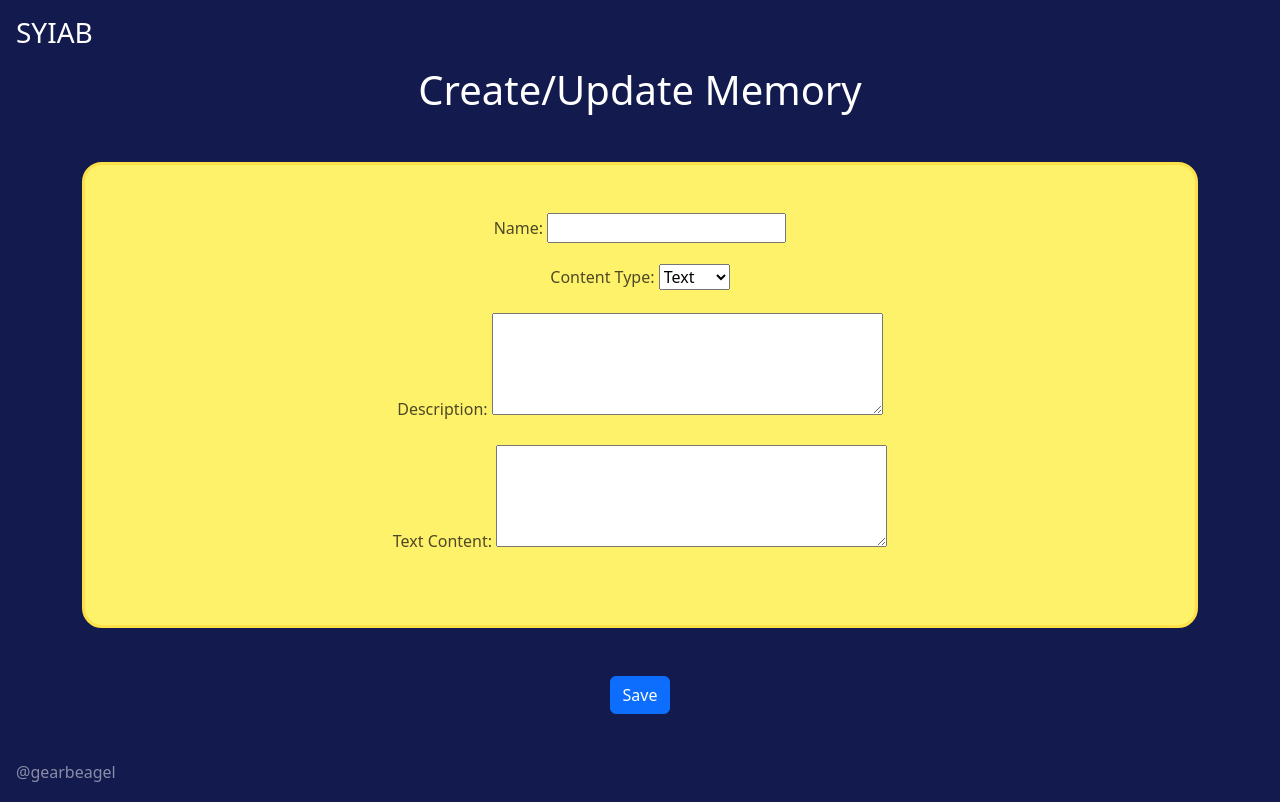
After one commit to gearbeagel/SYIAB, a Django app: page /boxes/21/create_memory/ in a window 1280 px wide. The commit adds this page. Run offline with Django 5.2, Linux system fonts and the light colour scheme; data comes from the database, SQL or seed files in the repository; both versions use the stored data as it was after the commit; some libraries are stand-ins or nearby versions.

Commit message:
finished developing memory addition

```diff
--- a/SYIAB/settings.py
+++ b/SYIAB/settings.py
@@ -145,6 +145,9 @@ USE_TZ = True
 STATIC_URL = "/static/"
 STATIC_ROOT = os.path.join(BASE_DIR, 'staticfiles')
 
+MEDIA_URL = '/media/'
+MEDIA_ROOT = os.path.join(BASE_DIR, 'media')
+
 # Default primary key field type
 # https://docs.djangoproject.com/en/5.0/ref/settings/#default-auto-field
 
--- a/boxes/forms.py
+++ b/boxes/forms.py
@@ -1,12 +1,36 @@
 from django import forms
-from boxes.models import Box
+from django.core.exceptions import ValidationError
+
+from boxes.models import Box, Memory
+
 
 class BoxForm(forms.ModelForm):
     class Meta:
         model = Box
-        fields = ('name', 'creator', 'date_opening')
-        exclude = ['creator']
+        fields = ('name', 'date_opening')
 
         widgets = {
             'date_opening': forms.DateInput(attrs={'type': 'date'}),
         }
+
+
+class MemoryForm(forms.ModelForm):
+    text_content = forms.CharField(widget=forms.Textarea(attrs={'rows': 4, 'cols': 40}), required=False)
+    image_content = forms.ImageField(required=False)
+    video_content = forms.FileField(required=False)
+    audio_content = forms.FileField(required=False)
+    file_content = forms.FileField(required=False)
+
+    class Meta:
+        model = Memory
+        fields = ['box', 'name', 'content_type', 'description', 'text_content', 'image_content', 'video_content', 'audio_content', 'file_content']
+        widgets = {
+            'description': forms.Textarea(attrs={'rows': 4, 'cols': 40}),
+        }
+
+    def __init__(self, *args, **kwargs):
+        super(MemoryForm, self).__init__(*args, **kwargs)
+        self.fields['image_content'].widget.attrs.update({'class': 'form-control-file', 'accept': 'image/*'})
+        self.fields['video_content'].widget.attrs.update({'class': 'form-control-file', 'accept': 'video/*'})
+        self.fields['audio_content'].widget.attrs.update({'class': 'form-control-file', 'accept': 'audio/*'})
+        self.fields['box'].required = False
--- a/boxes/urls.py
+++ b/boxes/urls.py
@@ -1,7 +1,13 @@
+from django.conf.urls.static import static
 from django.urls import path
 import boxes.views
+from SYIAB import settings
 
 urlpatterns = [
     path('create/', boxes.views.create_a_box, name='create'),
-    path('boxes/<int:id>', boxes.views.view_box, name='view'),
-]
+    path('boxes/<int:box_id>', boxes.views.view_box, name='view_box'),
+    path('boxes/<int:box_id>/create_memory/', boxes.views.create_memory, name='create_memory'),
+    path('boxes/<int:box_id>/<int:memory_id>/', boxes.views.view_memory, name='view_memory'),
+    path('boxes/<int:box_id>/delete/', boxes.views.delete_box, name='delete_box'),
+    path('boxes/<int:box_id>/<int:memory_id>/delete/', boxes.views.delete_memory, name='delete_memory'),
+] + static(settings.MEDIA_URL, document_root=settings.MEDIA_ROOT)
--- a/boxes/views.py
+++ b/boxes/views.py
@@ -1,31 +1,84 @@
+from django.contrib import messages
 from django.contrib.humanize.templatetags import humanize
-from django.shortcuts import render
+from django.shortcuts import render, get_object_or_404, redirect
+from django.utils import timezone
 
-from boxes.forms import BoxForm
+from boxes.forms import BoxForm, MemoryForm
 from boxes.models import Box, Memory
 
 
 # Create your views here.
 
 def create_a_box(request):
+    context = {}
     form = BoxForm(request.POST)
+    context['form'] = form
     if request.method == "POST":
         if form.is_valid():
             box = form.save(commit=False)
             box.creator = request.user
+            if form.cleaned_data['date_opening'] < timezone.now():
+                message = "The date can't be in the past :/"
+                context['message'] = message
+                return render(request, 'boxes/create_box.html', context)
             box.save()
-    return render(request, 'boxes/create_box.html', {'form': form})
+            message = "Your box has been created."
+            messages.success(request, message, extra_tags='success')
+            return redirect('home')
+    return render(request, 'boxes/create_box.html', context)
 
 
-def view_box(request, id):
-    box = Box.objects.get(pk=id)
+def view_box(request, box_id):
+    box = Box.objects.get(pk=box_id)
     date_created_h = humanize.naturaltime(box.date_created)
     date_opening_h = humanize.naturaltime(box.date_opening)
-    memories = Memory.objects.filter(box=box)
+    memories = Memory.objects.filter(box=box).all()
     return render(request, 'boxes/view_box.html', {'box': box,
                                                    'memories': memories,
                                                    'date_created_h': date_created_h,
                                                    'date_opening_h': date_opening_h})
 
+
 def create_memory(request, box_id):
-    pass
+    context = {}
+    box = get_object_or_404(Box, pk=box_id)
+    form = MemoryForm()
+    message = ''
+    context['form'] = form
+    if request.method == 'POST':
+        form = MemoryForm(request.POST, request.FILES)
+        if form.is_valid():
+            memory = form.save(commit=False)
+            memory.box = box
+            memory.save()
+            message = "Your memory has been created."
+            messages.success(request, message, extra_tags='success')
+            return redirect('view_box', box_id=box.pk)
+
+    return render(request, 'boxes/create_memory.html', context)
+
+
+def view_memory(request, box_id, memory_id):
+    context = {}
+    memory = get_object_or_404(Memory, pk=memory_id)
+    box = get_object_or_404(Box, pk=box_id)
+    context['box'] = box
+    context['memory'] = memory
+    return render(request, 'boxes/view_memory.html', context)
+
+
+def delete_memory(request, box_id, memory_id):
+    memory = get_object_or_404(Memory, pk=memory_id)
+    box = get_object_or_404(Box, pk=box_id)
+    memory.delete()
+    message = "Your memory has been deleted."
+    messages.success(request, message)
+    return redirect('view_box', box_id=box.pk)
+
+
+def delete_box(request, box_id):
+    box = get_object_or_404(Box, pk=box_id)
+    box.delete()
+    message = "Your box has been deleted."
+    messages.info(request, message)
+    return redirect('home')
--- a/registration/views.py
+++ b/registration/views.py
@@ -8,6 +8,8 @@ from boxes.models import Box
 
 def home(request):
     context = {}
+    message = ''
+    context['message'] = message
     if request.user.is_authenticated:
         boxes = Box.objects.filter(creator=request.user).all().order_by('-date_created')
         if boxes:
--- a/templates/boxes/create_box.html
+++ b/templates/boxes/create_box.html
@@ -20,6 +20,6 @@
                 </div>
             </div>
         </div>
-        <button class="btn-primary btn-outline-dark" type="submit">Create Box</button>
+        <button type="submit" class="btn btn-primary">Save</button>
     </form>
 {% endblock %}
--- /dev/null
+++ b/templates/boxes/create_memory.html
@@ -0,0 +1,99 @@
+{% extends "main.html" %}
+{% load socialaccount %}
+{% block title %}<title>Create/Update Memory</title>{% endblock %}
+
+{% block content %}
+    <h1>Create/Update Memory</h1>
+    <div class="container mt-5 mb-5">
+    <form method="post" enctype="multipart/form-data">
+        {% csrf_token %}
+        <input type="hidden" name="box" value="{{ box.pk }}">
+        <div class="card p-5 mb-5">
+            <div class="mb-3">
+                <label for="{{ form.name.id_for_label }}" class="form-label">Name:</label>
+                {{ form.name }}
+            </div>
+            <div class="mb-3">
+                <label for="{{ form.content_type.id_for_label }}" class="form-label">Content Type:</label>
+                {{ form.content_type }}
+            </div>
+            <div class="mb-3">
+                <label for="{{ form.description.id_for_label }}" class="form-label">Description:</label>
+                {{ form.description }}
+            </div>
+
+            <div id="text-content" class="content-section" style="display: none;">
+                <div class="mb-3">
+                    <label for="{{ form.text_content.id_for_label }}" class="form-label">Text Content:</label>
+                    {{ form.text_content }}
+                </div>
+            </div>
+            <div id="image-content" class="content-section" style="display: none;">
+                <div class="mb-3">
+                    <label for="{{ form.image_content.id_for_label }}" class="form-label">Image Content:</label>
+                    {{ form.image_content }}
+                </div>
+            </div>
+            <div id="video-content" class="content-section" style="display: none;">
+                <div class="mb-3">
+                    <label for="{{ form.video_content.id_for_label }}" class="form-label">Video Content:</label>
+                    {{ form.video_content }}
+                </div>
+            </div>
+            <div id="audio-content" class="content-section" style="display: none;">
+                <div class="mb-3">
+                    <label for="{{ form.audio_content.id_for_label }}" class="form-label">Audio Content:</label>
+                    {{ form.audio_content }}
+                </div>
+            </div>
+            <div id="file-content" class="content-section" style="display: none;">
+                <div class="mb-3">
+                    <label for="{{ form.file_content.id_for_label }}" class="form-label">File Content:</label>
+                    {{ form.file_content }}
+                </div>
+            </div>
+        </div>
+        <button type="submit" class="btn btn-primary">Save</button>
+    </form>
+    <script>
+        function updateContentFields() {
+            var contentType = document.getElementById('id_content_type').value;
+            var sections = ['text', 'image', 'video', 'audio', 'file'];
+
+            sections.forEach(function (section) {
+                var sectionContent = document.getElementById(section + '-content');
+                if (sectionContent) {
+                    sectionContent.style.display = 'none';
+                }
+            });
+
+            switch (contentType) {
+                case 'T':
+                case 'Text':
+                    document.getElementById('text-content').style.display = 'block';
+                    break;
+                case 'I':
+                case 'Image':
+                    document.getElementById('image-content').style.display = 'block';
+                    break;
+                case 'V':
+                case 'Video':
+                    document.getElementById('video-content').style.display = 'block';
+                    break;
+                case 'A':
+                case 'Audio':
+                    document.getElementById('audio-content').style.display = 'block';
+                    break;
+                case 'F':
+                case 'File':
+                    document.getElementById('file-content').style.display = 'block';
+                    break;
+            }
+        }
+
+        window.onload = function () {
+            updateContentFields();
+            document.getElementById('id_content_type').addEventListener('change', updateContentFields);
+        }
+    </script>
+{% endblock %}
--- a/templates/main.html
+++ b/templates/main.html
@@ -30,7 +30,7 @@
 </head>
 <body class="d-flex h-100 text-center text-bg-dark" style="background-color: #131A4E !important;">
 <div class="cover-container d-flex w-100 h-100 p-3 mx-auto flex-column">
-    <header class="mb-3">
+    <header class="mb-3 sticky-md-top">
         <div>
             <a href="{% url "home" %}" style="text-decoration: none"><h3 class="float-md-start mb-0">SYIAB</h3></a>
         </div>
@@ -43,7 +43,6 @@
                 <ul class="dropdown-menu" aria-labelledby="dropdownMenuButton" style="background-color: #2F3D99;"
                     data-bs-theme="dark">
                     <li><a class="dropdown-item" style="color: white" href="#">Profile</a></li>
-                    <li><a class="dropdown-item" style="color: white" href="#">Boxes</a></li>
                     <li><a class="dropdown-item" style="color: white" href="#">Settings</a></li>
                     <li>
                         <hr class="dropdown-divider">
@@ -55,6 +54,14 @@
     </header>
 
     <main>
+    {% if messages %}
+                {% for message in messages %}
+                    <div class="alert alert-info alert-dismissible fade show" role="alert">
+                        {{ message }}
+                        <button type="button" class="btn-close" data-bs-dismiss="alert" aria-label="Close"></button>
+                    </div>
+                {% endfor %}
+            {% endif %}
         {% block content %}
             {% if not user.is_authenticated %}
                 <div class="px-3">
@@ -67,12 +74,12 @@
                 </div>
             {% else %}
                 <div class="mt-1">
-                    <h1>Your Boxes</h1>
+                    <h1>Your Boxes <a href="{% url 'create' %}" class="btn btn-primary btn-floating" style="border-radius: 100%"><i class="fas fa-plus"></i></a></h1>
                     {% if boxes %}
                         <div class="grid-container mt-5 justify-content-center" data-masonry='{"percentPosition": true }'>
                             {% for box in boxes %}
                             <div class="col-sm-5 col-lg-3 mb-4">
-                                <a href="{% url 'view' id=box.id %}"><div class="card p-5" style="margin: 10px">
+                                <a href="{% url 'view_box' box_id=box.id %}"><div class="card p-5" style="margin: 10px">
                                     <h3>{{ box.name }}</h3>
                                     <h5>{{ box.creator.username }} - {{ box.humanized_opening_date }}</h5>
                                 </div></a>
@@ -90,15 +97,10 @@
     </main>
 
 {% block footer %}
-    <footer class="mt-auto text-white-50">
+    <footer class="mt-xl-auto text-white-50 sticky-md-bottom">
     <div class="float-md-start">
         <p>@gearbeagel</p>
     </div>
-        {% if user.is_authenticated %}
-        <div class="float-md-end">
-                <a href="{% url 'create' %}" class="btn btn-primary btn-floating"><i class="fas fa-plus"></i></a>
-            </div>
-        {% endif %}
     </footer>
 {% endblock %}
 </div>
```
Also changed, not shown: boxes/models.py (+14 -1 lines), templates/boxes/view_box.html (+21 -22 lines), templates/boxes/view_memory.html (added, +49 -0 lines), db.sqlite3.
